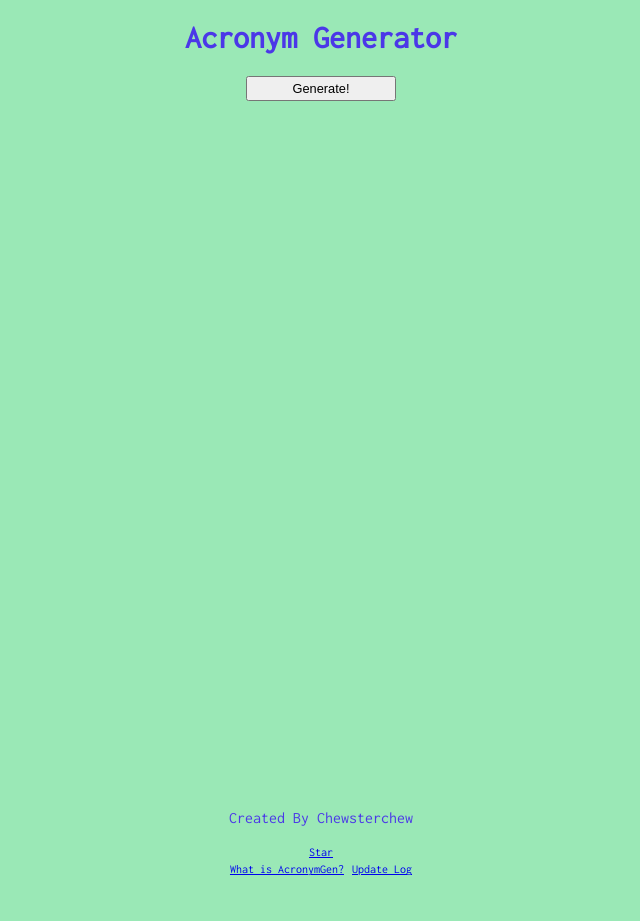
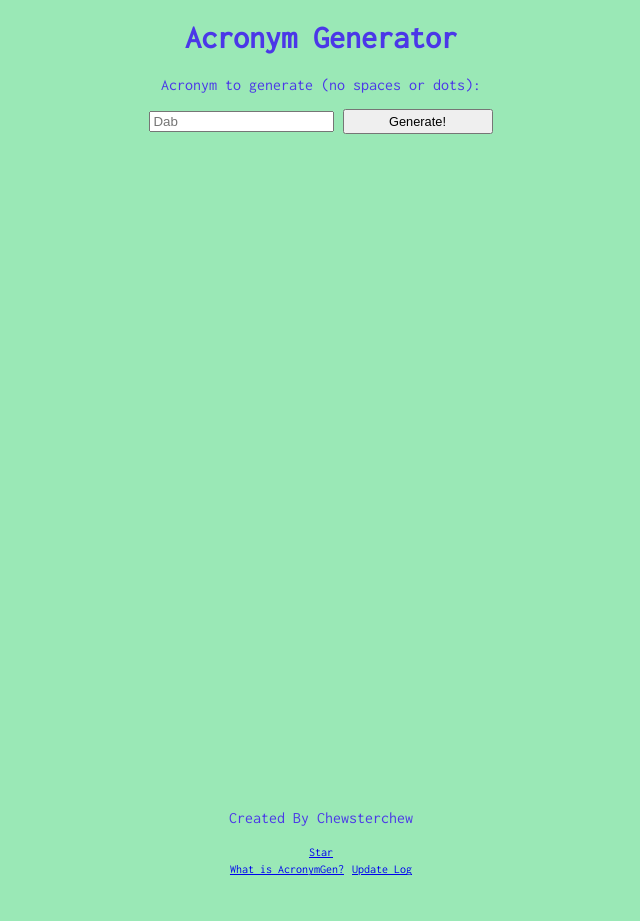
Before and after one commit to Chew/AcronymGenerator, a Jekyll site: the page built from index.md, in a window 1280 px wide. Shown: the whole page, without its empty margins (319-959 px from the left). Built offline with Jekyll 4.4.1, drawn with Linux system fonts in a browser that asks for light colours.

Commit message:
html changes and gadgets

```diff
--- a/_layouts/main.html
+++ b/_layouts/main.html
@@ -9,9 +9,9 @@
       <h1>{{ site.title }}</h1>
     </header>
 
-    <button id="startBttn" onclick="changeMessage()">Generate!</button>
+    <p>Acronym to generate (no spaces or dots):</p><input type="text" id="acronym" placeholder="Dab">
 
-    {% include footer.html %}
+    <button id="startBttn" onclick="generateAcronym()">Generate!</button> {% include footer.html %}
   </div>
 </body>
 
```
